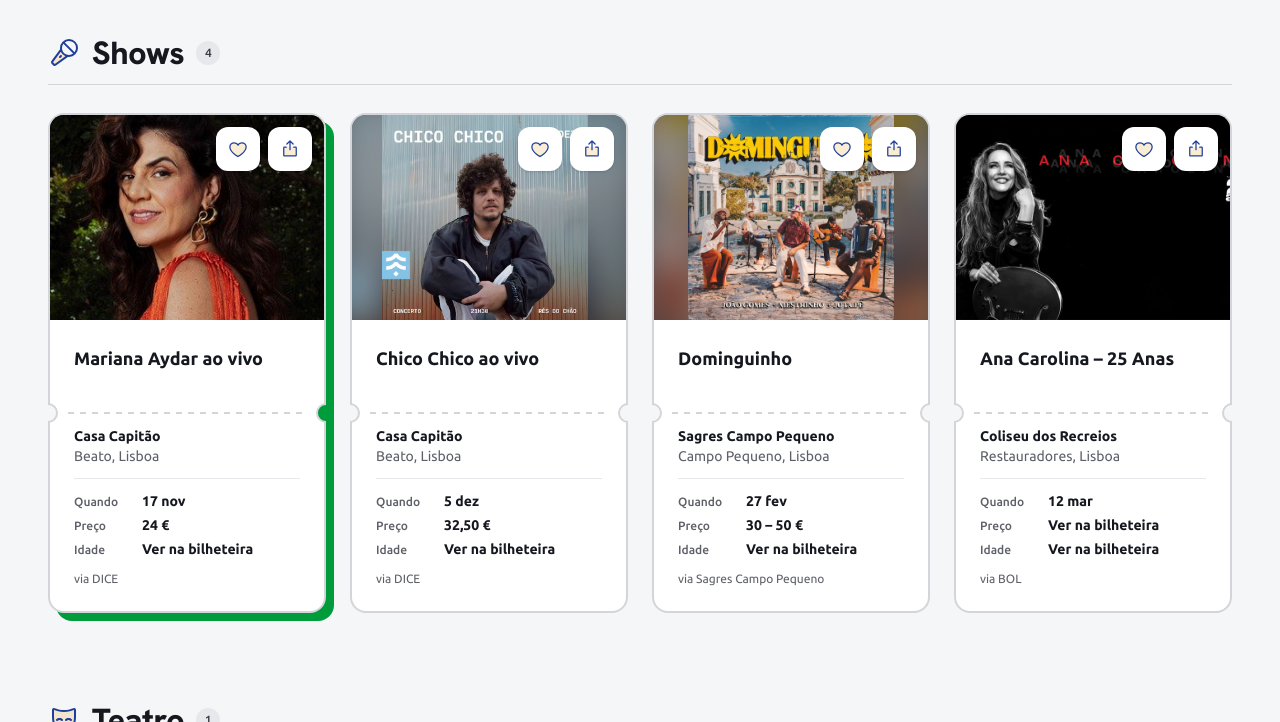
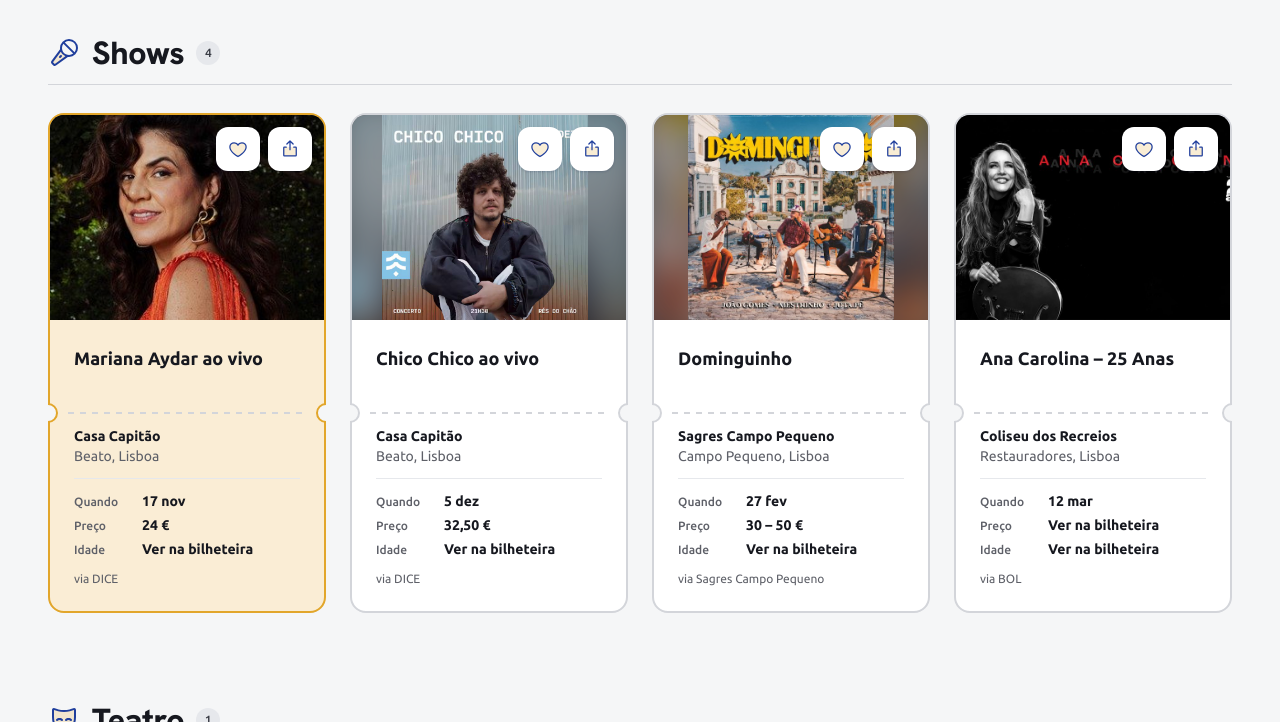
Before and after one commit to luanacamara94/obrasilnospalcos, a plain HTML site: page index.html in a window 1280 px wide. In both pictures the pointer is over the element 187 px from the left and 1220 px from the top of the page. Shown: the part 858-1580 px from the top of the page. Drawn offline with Linux system fonts and the light colour scheme.

Commit message:
Hover dos cards flat com ocre, sem sombra nem elevação
Co-Authored-By: Claude Opus 5.5 <noreply@anthropic.com>
Claude-Session: https://claude.ai/code/session_01DCW5XvEKvyyXbzsCw187re

```diff
--- a/index.html
+++ b/index.html
@@ -489,7 +489,7 @@ p{margin:0}
 
 /* card de evento: card clicável → shadow-md no hover */
 .card{position:relative;display:flex;flex-direction:column;overflow:hidden;background:var(--color-bg-surface-card);border:var(--border-width-card) solid var(--color-border-default);border-radius:var(--radius-card);transition:box-shadow var(--duration-base) var(--ease-standard),translate var(--duration-base) var(--ease-standard)}
-.card:hover,.card:focus-within{box-shadow:var(--shadow-signature)}
+.card:hover,.card:focus-within{background-color:var(--ochre-100);border-color:var(--ochre-500)}
 .media{position:relative;aspect-ratio:4/3;overflow:hidden;display:flex;align-items:flex-end;background:var(--cat-bg)}
 .m-show{background:var(--ill-cobalt)}.m-teatro{background:var(--ill-ochre)}.m-concerto{background:var(--ill-green)}.m-expo{background:var(--ill-flag)}
 .poster{position:absolute;inset:0;width:100%;height:100%;filter:contrast(1.1) saturate(1.12)}
@@ -812,14 +812,10 @@ body.on-login>*:not(#lg):not(#toast):not(svg):not(script):not(#ob){display:none!
 .tkline::before,.tkline::after{content:"";position:absolute;top:calc(1px - var(--notch));width:calc(2 * var(--notch));height:calc(2 * var(--notch));box-sizing:border-box;border:var(--border-width-card) solid var(--color-border-default);border-radius:50%;background:var(--color-bg-canvas)}
 .tkline::before{left:calc(-1 * var(--notch) - var(--border-width-card));clip-path:inset(-2px -2px -2px 50%)}
 .tkline::after{right:calc(-1 * var(--notch) - var(--border-width-card));clip-path:inset(-2px 50% -2px -2px)}
-.card:hover .tkline::after,.card:focus-within .tkline::after{background:var(--color-brand-signature)}
-/* Hover com contraste de elevação: o card em foco ganha a sombra verde e os vizinhos recuam levemente */
-.card{transition:box-shadow var(--duration-base) var(--ease-standard),translate var(--duration-base) var(--ease-standard),scale var(--duration-base) var(--ease-standard),opacity var(--duration-base) var(--ease-standard)}
-@media (hover:hover) and (pointer:fine){
-  .cards:has(.card:hover) .card:not(:hover),.strip:has(.card:hover) .card:not(:hover){scale:.97}
-  .is-list .cards:has(.card:hover) .card:not(:hover),.cards.is-list:has(.card:hover) .card:not(:hover){scale:.985}
-}
-@media (prefers-reduced-motion:reduce){.card{transition:box-shadow var(--duration-base) var(--ease-standard)}.cards:has(.card:hover) .card:not(:hover),.strip:has(.card:hover) .card:not(:hover){scale:1}}
+/* Hover flat: o card ganha fundo ocre claro e borda ocre, sem sombra nem elevação */
+.card{transition:background-color var(--duration-base) var(--ease-standard),border-color var(--duration-base) var(--ease-standard)}
+:is(.card:hover,.card:focus-within) .tkline::before,:is(.card:hover,.card:focus-within) .tkline::after{border-color:var(--ochre-500)}
+@media (prefers-reduced-motion:reduce){.card{transition:none}}
 .cmeta{border-top:1px solid var(--color-border-subtle)}
 .is-list .tkline{display:none}
 
```
